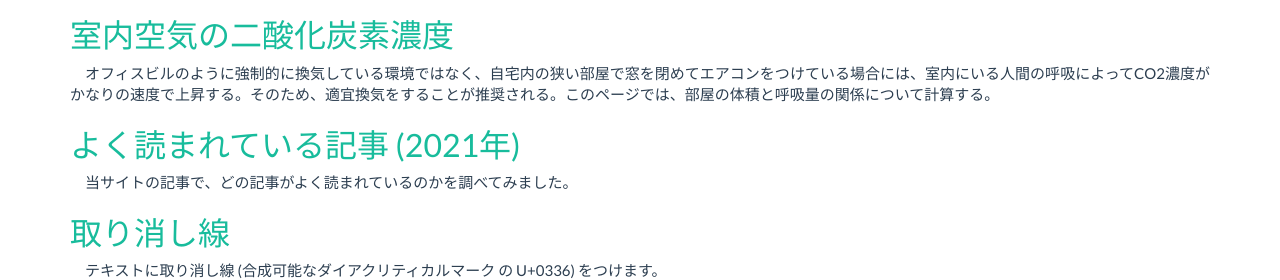
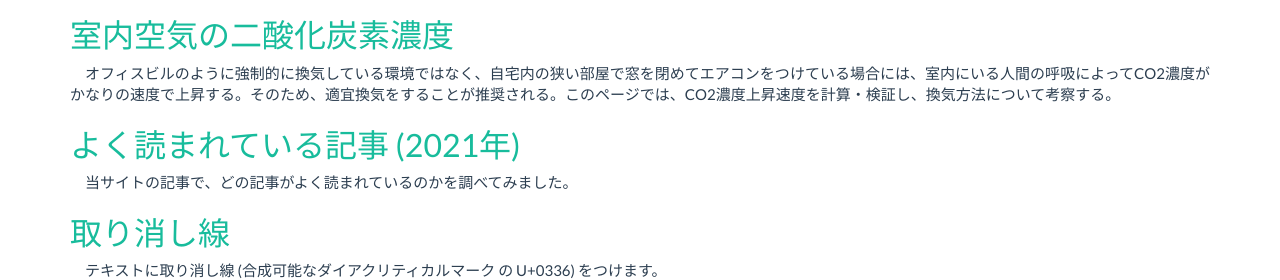
Before and after one commit to sekika/sekika.github.io, a Jekyll site: the page built from index.html, in a window 1280 px wide, cut to the strip 205-485 px from the top of the page. Built offline with Jekyll 4.4.1, drawn with Linux system fonts in a browser that asks for light colours; the list of posts is cut into pages by our own code; some of the changed lines change nothing that is shown.

Commit message:
常時換気方式

```diff
--- a/_posts/2022-06-21-room-co2.md
+++ b/_posts/2022-06-21-room-co2.md
@@ -1,14 +1,14 @@
 ---
-layout: katex
 title: 室内空気の二酸化炭素濃度
 date: 2022-06-21 08:12:25 +0000
+update: 2022-06-26 12:35:55 +0000
 tags:
 - environment
 - science
 ---
-オフィスビルのように強制的に換気している環境ではなく、自宅内の狭い部屋で窓を閉めてエアコンをつけている場合には、室内にいる人間の呼吸によってCO<sub>2</sub>濃度がかなりの速度で上昇する。そのため、適宜換気をすることが推奨される。このページでは、部屋の体積と呼吸量の関係について計算する。
+オフィスビルのように強制的に換気している環境ではなく、自宅内の狭い部屋で窓を閉めてエアコンをつけている場合には、室内にいる人間の呼吸によってCO<sub>2</sub>濃度がかなりの速度で上昇する。そのため、適宜換気をすることが推奨される。このページでは、CO<sub>2</sub>濃度上昇速度を計算・検証し、換気方法について考察する。
 
-## 計算
+## CO<sub>2</sub>濃度上昇速度
 [呼吸で大気中の二酸化炭素が増加する？](https://www.cger.nies.go.jp/ja/library/qa/26/26-1/qa_26-1-j.html)に「男女の平均呼吸率（平均的な生活行動をした場合に一日に呼吸する空気の量）は約19m<sup>3</sup>/dayと推定されています。CO<sub>2</sub> 1m<sup>3</sup> の重さは約1.8kgで、CO<sub>2</sub>濃度の平均値は3%ですから、人が一日に吐き出すCO<sub>2</sub>量は約1kgとなります。」と書かれている。この推定値によって1時間に吐き出すCO<sub>2</sub>量を計算すると、
 
 19 [m<sup>3</sup>/day] &times; 1.8 [kg/m<sup>3</sup>] &times; 0.03 &times; 1000 [g/kg] / 44 [g/mol] / 24 [hr/day] = 0.97 [mol/hr]
@@ -21,10 +21,24 @@
 
 たとえば、2.6m&times;3.5mの6畳の部屋で天井高が2.6mあればV=24 m<sup>3</sup>となり、換気がまったくなければ1人の人間が1時間いるだけで1000ppmのCO<sub>2</sub>濃度上昇となる。この<strong>6畳間で1人当たり1000 ppm/hr</strong>を基準に、部屋の中にいる人数をかけて、部屋の体積が6畳間の何倍あるかということで割ることで、CO<sub>2</sub>測定装置がない場合でもおおまかな値を推測する目安となるであろう。
 
-## 検証
-部屋の中でCO<sub>2</sub>濃度上昇を測定すると、部屋を締め切っていても多少の空気の交換はあることから、計算値よりはCO<sub>2</sub>濃度上昇速度は若干小さかった。おおまかな上限値の見積もりとしては、この計算結果は有効であることが確認できた。エアコンをつけて部屋を締め切っている場合には、CO<sub>2</sub>濃度がある程度上昇したところで、5分から10分程度換気することでCO<sub>2</sub>濃度を下げることができる。一般的に推奨されているように、定期的に換気をすることで室内空気のCO<sub>2</sub>濃度を一定に保つことが効果的であることが検証された。
+部屋の中でCO<sub>2</sub>濃度上昇を測定すると、部屋を締め切っていても多少の空気の交換はあることから、計算値よりはCO<sub>2</sub>濃度上昇速度は若干小さかった。おおまかな上限値の見積もりとしては、この計算結果は有効であることが確認できた。
 
-24時間換気システムを作動させることにより、CO<sub>2</sub>濃度上昇速度を抑えることができる。ただし、その換気速度は2時間で部屋の空気が入れ替わる程度の換気量となっていて、定期的な窓開け換気も併用することが推奨されている。24時間換気システム作動の有無に関わらず、常時窓をわずかに開けて換気することでCO<sub>2</sub>濃度の上昇を抑えることができる。エアコンを使いながら常時窓を開けて換気するときには、エアコンの効率を考えると、窓の開放は必要最小限としたい。そのような窓の開け方は部屋の構造や外気温に依存する。各家庭において、市販のCO<sub>2</sub>濃度測定器を利用して窓の開け方を変えてCO<sub>2</sub>濃度変化を測定することで検証可能である。
+## 定期的な換気
+エアコンをつけて部屋を締め切っている場合には、一般的に推奨されているように、定期的に換気をすることで室内空気のCO<sub>2</sub>濃度を一定に保つことが推奨されている。室内のCO<sub>2</sub>濃度を1000ppm以下に保つために、次のようなサイクルを考える。
+
+1. CO<sub>2</sub>濃度が1000ppmに達するまで部屋を閉めきる。
+2. CO<sub>2</sub>濃度が600ppmに下がるまで換気する。1に戻る。
+
+上記の計算による6畳間で1時間に1000ppm上昇する部屋を考えると、1においてCO<sub>2</sub>濃度が600ppmから1000ppmまで上昇する時間は24分であるが、実際には完全な密閉空間でなければそれよりも時間が長くなるので30分〜1時間程度となる。1000ppmから600ppmまで下がるのに要する時間は、換気速度による。空気の出入り口2箇所を確保して大きく解放し、大きな風の流れを作ることができれば、5〜10分で十分に換気できる。換気の目安として30分〜1時間に一度5〜10分換気する、ということが言われるのは、おおよそこのような計算であろう。
+
+## 常時換気方式
+24時間換気システムを作動させることにより、CO<sub>2</sub>濃度上昇速度を抑えることができる。ただし、その換気速度は2時間で部屋の空気が入れ替わる程度の換気量となっていて、定期的な窓開け換気も併用することが推奨されている。24時間換気システム作動の有無に関わらず、常時窓をわずかに開けて換気することでCO<sub>2</sub>濃度の上昇を抑えることができる。エアコンを使いながら常時窓を開けて換気するときには、エアコンの効率を考えると、窓の開放は必要最小限としたい。どの程度解放すれば良いのであろうか。
+
+部屋の体積V、呼吸によるCO<sub>2</sub>の発生速度d、換気による空気の交換速度e、外気のCO<sub>2</sub>濃度aが一定であるとして、室内のある箇所におけるCO<sub>2</sub>濃度の変化を測定すると、空気の流れが一定であれば、やがて平衡状態に達する。実際には、それぞれのパラメータは変化し、空気の流れも一定ではないため、完全な平衡状態とはならず、ある範囲内で上下することとなるので、その平均的な値を平衡状態の値とする。初期状態をCO<sub>2</sub>濃度が低い状態から始めたときとCO<sub>2</sub>濃度が高い状態から始めた時の両方を確認することで、より確実に平衡状態であるかどうかを確認することができる。
+
+実際にこの方式を試してみたところ、空気の出入り口が離れた場所で2箇所確保されていれば、たとえば窓をわずかに開けるだけでも、十分に低いCO<sub>2</sub>濃度を保つことが可能である。この方式でたとえば800ppm程度の濃度に保つようにすれば、頻繁に窓の開け閉めをすることなく、また過剰にエアコンに負荷をかけずに、快適な室内の空気を保つことが可能となる。市販の[CO<sub>2</sub>濃度測定器](https://www.amazon.co.jp/s?k=CO2%E6%BF%83%E5%BA%A6%E6%B8%AC%E5%AE%9A%E5%99%A8+NDIR)で確認しながら、快適な常時換気方式を見つけると良いであろう。ただし、まだ冬は未検証である。冬は室内外の気温差（すなわち空気の密度差）が大きく窓を解放した場合の換気速度が夏よりも大きくなるため、常時換気方式はあまり有効に働かない（部屋を冷やしすぎてしまう）可能性がある。
+
+なお、室内で運動をする場合にはCO<sub>2</sub>発生量が多くなるため、運動後に、あるいは運動中に定期的にしっかりと換気してCO<sub>2</sub>濃度を下げると良い。
 
 ## 参考サイト
 - [CO2センサーで自宅の二酸化炭素濃度を測ってみた](https://route-b.iij.ad.jp/archives/1408) (齋藤透, IIJ)
```
